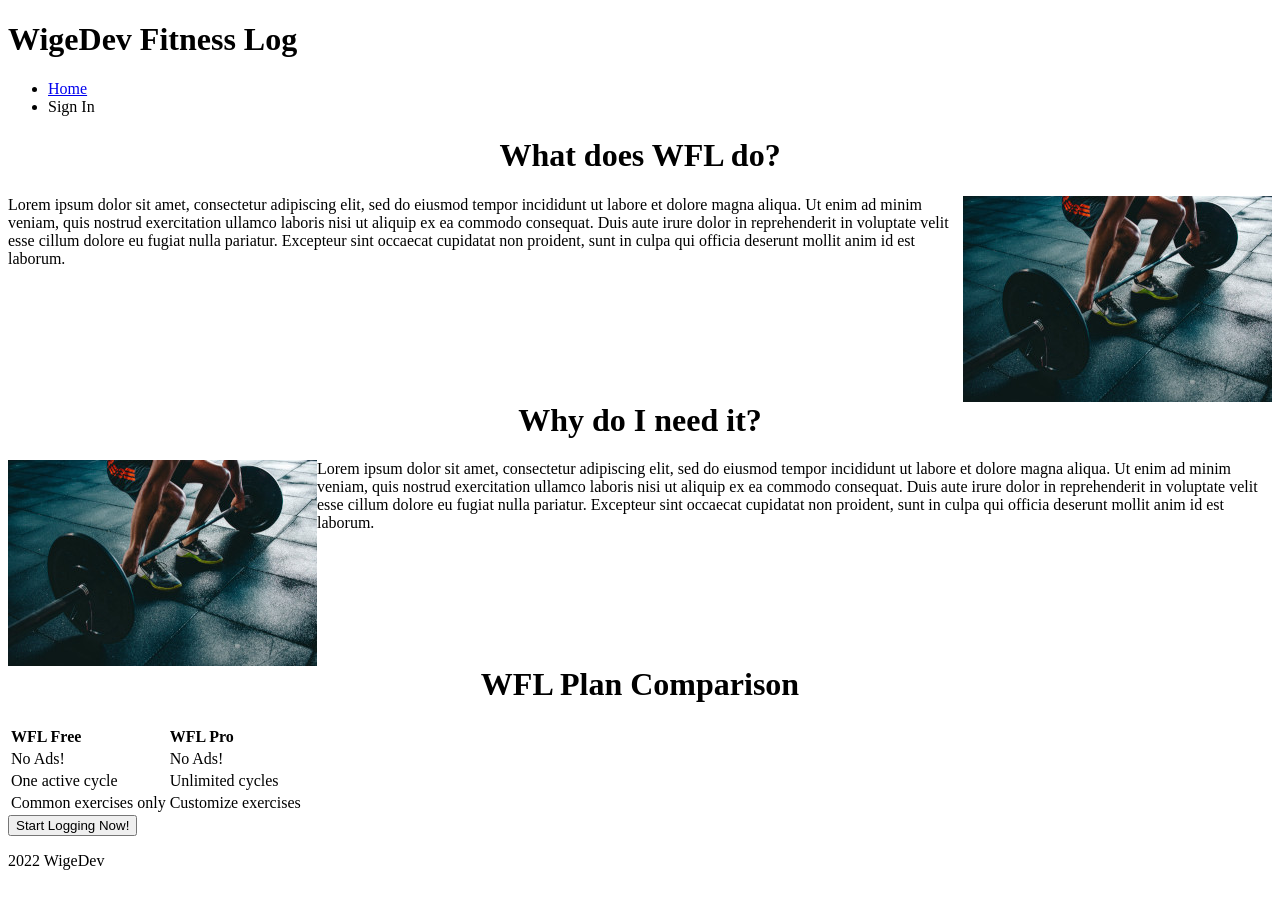
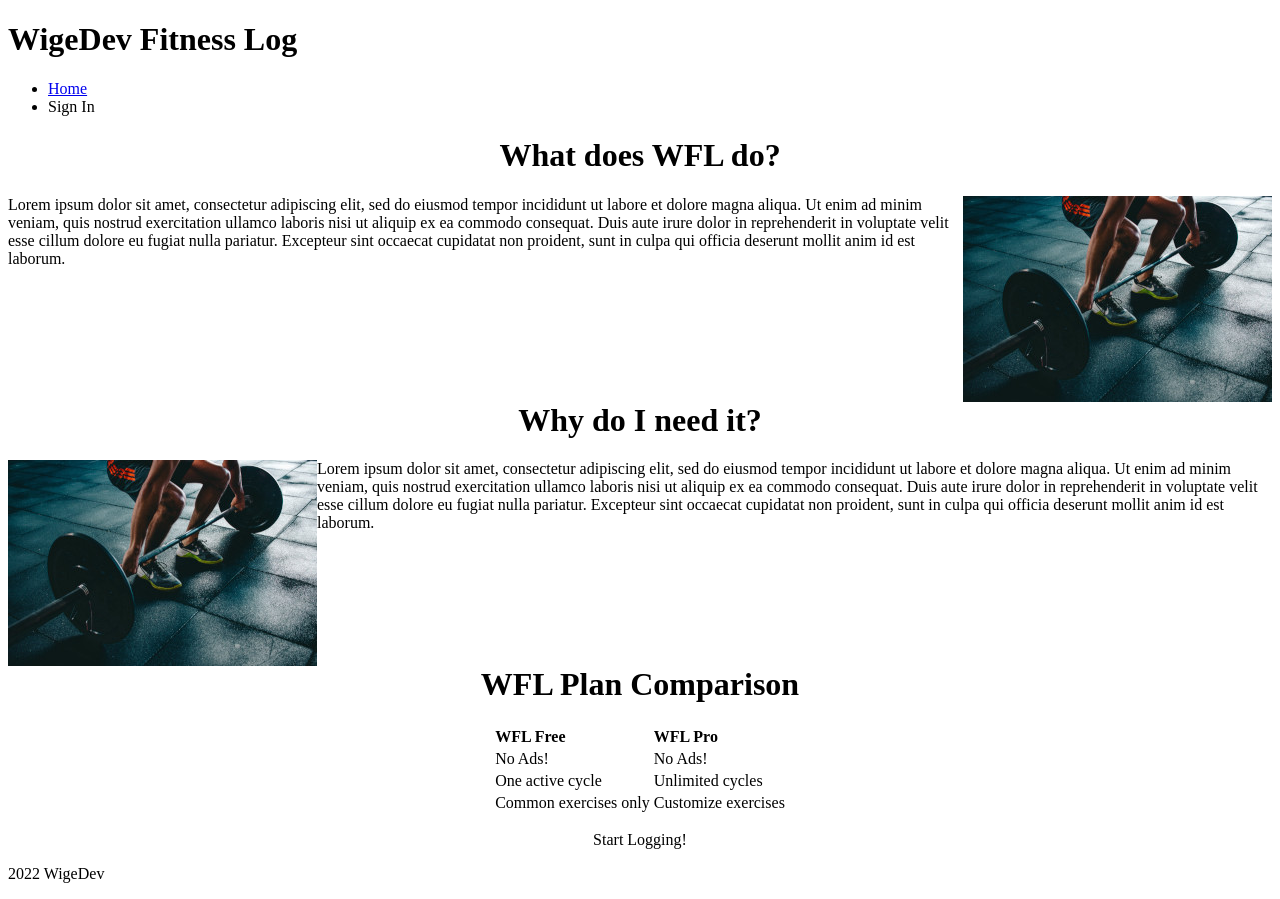
Before and after one commit to garywige/wigedev-fitness-log, an Angular app: page /home in a window 1280 px wide. Built offline with nearby package versions, Linux system fonts and the light colour scheme.

Commit message:
adjustments to home component

```diff
--- a/src/app/home/home.component.css
+++ b/src/app/home/home.component.css
@@ -5,7 +5,13 @@ h1 {
 
 table {
   text-align: left;
-  align-content: center;
+  margin-left: auto;
+  margin-right: auto;
+  margin-bottom: 1em;
+}
+
+.center {
+  text-align: center;
 }
 
 .float-right {
--- a/src/app/home/home.component.html
+++ b/src/app/home/home.component.html
@@ -64,6 +64,8 @@
   </tbody>
 </table>
 
-<button>
-  Start Logging Now!
-</button>
+<div class="center">
+  <a>
+    Start Logging!
+  </a>
+</div>
```
